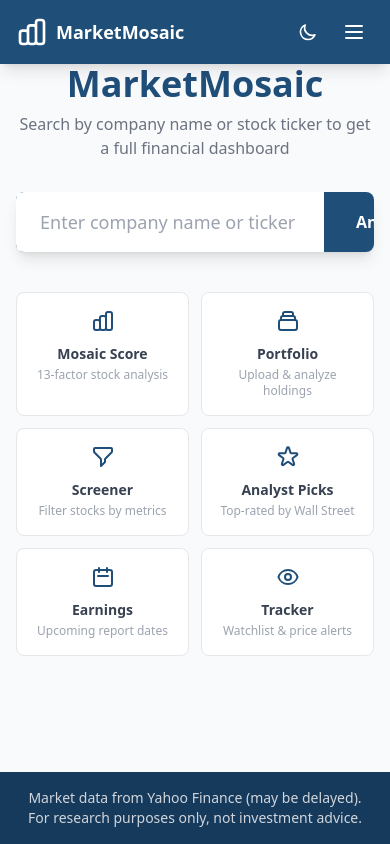
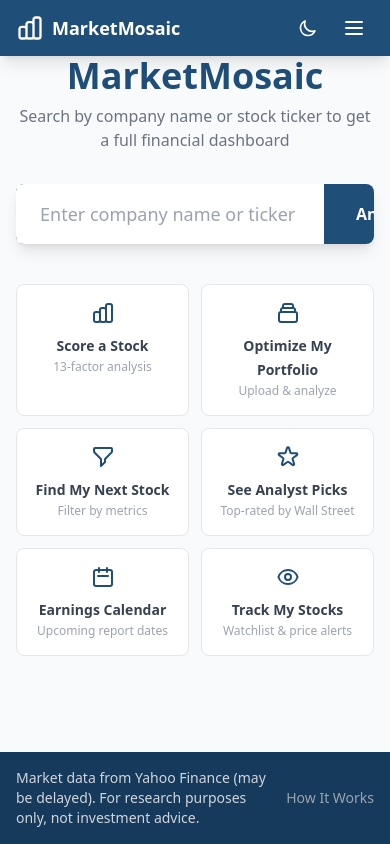
Before and after one commit to PaytonPrichard/Portfolio-Optimizer, a Flask app: page /search in a window 390 px wide. Run offline with Flask 3, Linux system fonts and the light colour scheme; some libraries are stand-ins or nearby versions.

Commit message:
Redesign nav with categorized dropdowns and personal sub-item labels
Replace flat 7-link nav bar with structured category dropdowns:
- Analysis: Score a Stock, Optimize My Portfolio
- Discover: Find My Next Stock, See Analyst Picks
- Monitor: Earnings Calendar, Track My Stocks

Home page now renders directly at / instead of redirecting to /score.
Info page moved to footer as "How It Works" link.
Mobile nav uses accordion pattern for categories.
Home page feature cards updated to match new naming.
Keyboard shortcuts overlay updated with category groupings.

```diff
--- a/routes/home.py
+++ b/routes/home.py
@@ -9,7 +9,7 @@ home_bp = Blueprint("home", __name__)
 
 @home_bp.route("/")
 def index():
-    return redirect(url_for("alpha.score_page"))
+    return render_template("home.html", query="", candidates=[], no_results=False)
 
 
 @home_bp.route("/search")
--- a/templates/base.html
+++ b/templates/base.html
@@ -35,60 +35,74 @@
 <body class="min-h-screen bg-gray-50 dark:bg-gray-900 flex flex-col transition-colors">
     <a href="#main-content" class="sr-only focus:not-sr-only focus:absolute focus:top-2 focus:left-2 focus:z-50 focus:bg-brand focus:text-white focus:px-4 focus:py-2 focus:rounded-lg focus:shadow-lg">Skip to content</a>
     <!-- Navigation -->
+    {% set nav_categories = [
+        ("Analysis", [
+            ("/score", "Score a Stock", ["/score"]),
+            ("/portfolio", "Optimize My Portfolio", ["/portfolio"]),
+        ]),
+        ("Discover", [
+            ("/screener", "Find My Next Stock", ["/screener"]),
+            ("/picks", "See Analyst Picks", ["/picks"]),
+        ]),
+        ("Monitor", [
+            ("/earnings", "Earnings Calendar", ["/earnings"]),
+            ("/tracker", "Track My Stocks", ["/tracker"]),
+        ]),
+    ] %}
     <nav class="bg-brand text-white shadow-lg dark:shadow-gray-900/50 sticky top-0 z-50">
         <div class="max-w-7xl mx-auto px-4 sm:px-6 lg:px-8">
-            <div class="flex items-center justify-between h-16">
+            <div class="flex items-center justify-between h-14">
+                <!-- Brand + Home -->
+                <div class="flex items-center gap-4">
                     <a href="/" class="flex items-center space-x-2">
-                    <svg class="w-8 h-8" fill="none" stroke="currentColor" viewBox="0 0 24 24">
+                        <svg class="w-7 h-7" fill="none" stroke="currentColor" viewBox="0 0 24 24">
                             <path stroke-linecap="round" stroke-linejoin="round" stroke-width="2" d="M9 19v-6a2 2 0 00-2-2H5a2 2 0 00-2 2v6a2 2 0 002 2h2a2 2 0 002-2zm0 0V9a2 2 0 012-2h2a2 2 0 012 2v10m-6 0a2 2 0 002 2h2a2 2 0 002-2m0 0V5a2 2 0 012-2h2a2 2 0 012 2v14a2 2 0 01-2 2h-2a2 2 0 01-2-2z"/>
                         </svg>
                         <span class="font-bold text-lg">MarketMosaic</span>
                     </a>
-                <!-- Desktop links -->
-                <div class="hidden sm:flex items-center space-x-1">
-                    {% set primary_nav = [
-                        ("/score", "Mosaic Score", ["/score"]),
-                        ("/portfolio", "Portfolio", ["/portfolio"]),
-                    ] %}
-                    {% set secondary_nav = [
-                        ("/screener", "Screener", ["/screener"]),
-                        ("/picks", "Picks", ["/picks"]),
-                        ("/earnings", "Earnings", ["/earnings"]),
-                        ("/tracker", "Tracker", ["/tracker"]),
-                        ("/info", "Info", ["/info"]),
-                    ] %}
-                    {% set nav_keys = ['1', '2', '3', '4', '5', '6', '7'] %}
-                    {# Primary nav — larger, bold, pill-styled #}
-                    {% for href, label, paths in primary_nav %}
+                    <span class="hidden sm:block h-5 w-px bg-white/20"></span>
+                    <a href="/" class="hidden sm:inline-flex items-center gap-1.5 text-sm font-semibold {{ 'text-white' if request.path == '/' else 'text-gray-300 hover:text-white' }} transition">
+                        <svg class="w-4 h-4" fill="none" stroke="currentColor" viewBox="0 0 24 24"><path stroke-linecap="round" stroke-linejoin="round" stroke-width="2" d="M3 12l2-2m0 0l7-7 7 7M5 10v10a1 1 0 001 1h3m10-11l2 2m-2-2v10a1 1 0 01-1 1h-3m-4 0h4"/></svg>
+                        Home
+                    </a>
+                </div>
+
+                <!-- Desktop: Category dropdowns -->
+                <div class="hidden sm:flex items-center gap-1">
+                    {% for cat_name, items in nav_categories %}
+                    {% set cat_active = request.path in items | map(attribute=2) | sum(start=[]) %}
+                    <div class="relative group">
+                        <button class="flex items-center gap-1 px-3 py-1.5 rounded-lg text-sm font-semibold transition {{ 'bg-white/20 text-white' if cat_active else 'text-gray-200 hover:bg-white/10 hover:text-white' }}" type="button">
+                            {{ cat_name }}
+                            <svg class="w-3.5 h-3.5 opacity-60 transition-transform group-hover:rotate-180" fill="none" stroke="currentColor" viewBox="0 0 24 24"><path stroke-linecap="round" stroke-linejoin="round" stroke-width="2" d="M19 9l-7 7-7-7"/></svg>
+                        </button>
+                        <!-- Dropdown -->
+                        <div class="absolute hidden group-hover:block top-full left-1/2 -translate-x-1/2 pt-2" style="min-width: 220px;">
+                            <div class="bg-white dark:bg-gray-800 rounded-lg shadow-xl border border-gray-200 dark:border-gray-700 py-1.5 overflow-hidden">
+                                {% for href, label, paths in items %}
                                 {% set is_active = request.path in paths %}
-                        <a href="{{ href }}" class="{{ 'bg-white/20 text-white shadow-sm' if is_active else 'text-gray-200 hover:bg-white/10 hover:text-white' }} px-3.5 py-1.5 rounded-lg text-[15px] font-bold transition" title="{{ label }} ({{ nav_keys[loop.index0] }})">
-                            <span class="hidden lg:inline-block text-[10px] font-mono opacity-50 mr-0.5 align-top">{{ nav_keys[loop.index0] }}</span>{{ label }}
+                                <a href="{{ href }}" class="flex items-center gap-3 px-4 py-2.5 text-sm transition {{ 'bg-brand-light dark:bg-brand/20 text-brand dark:text-blue-300 font-semibold' if is_active else 'text-gray-700 dark:text-gray-300 hover:bg-gray-50 dark:hover:bg-gray-700/50' }}">
+                                    <span class="font-medium">{{ label }}</span>
                                 </a>
                                 {% endfor %}
-                    {# Divider #}
-                    <span class="mx-2 h-5 w-px bg-white/20"></span>
-                    {# Secondary nav — medium weight #}
-                    {% for href, label, paths in secondary_nav %}
-                        {% set is_active = request.path in paths %}
-                        <a href="{{ href }}" class="{{ 'text-white font-semibold' if is_active else 'text-gray-300 hover:text-white' }} px-2.5 py-1.5 text-sm font-semibold transition" title="{{ label }} ({{ nav_keys[loop.index0 + 2] }})">
-                            <span class="hidden lg:inline-block text-[10px] font-mono opacity-40 mr-0.5 align-top">{{ nav_keys[loop.index0 + 2] }}</span>{{ label }}
-                        </a>
+                            </div>
+                        </div>
+                    </div>
                     {% endfor %}
-                    <!-- Dark mode toggle (desktop) -->
-                    <button id="theme-toggle" class="p-2 rounded-lg hover:bg-brand-dark transition" aria-label="Toggle dark mode" title="Toggle dark mode">
-                        <!-- Sun icon (shown in dark mode) -->
+
+                    <!-- Dark mode toggle -->
+                    <button id="theme-toggle" class="ml-2 p-2 rounded-lg hover:bg-brand-dark transition" aria-label="Toggle dark mode" title="Toggle dark mode">
                         <svg class="w-5 h-5 hidden dark:block" fill="none" stroke="currentColor" viewBox="0 0 24 24">
                             <path stroke-linecap="round" stroke-linejoin="round" stroke-width="2" d="M12 3v1m0 16v1m9-9h-1M4 12H3m15.364 6.364l-.707-.707M6.343 6.343l-.707-.707m12.728 0l-.707.707M6.343 17.657l-.707.707M16 12a4 4 0 11-8 0 4 4 0 018 0z"/>
                         </svg>
-                        <!-- Moon icon (shown in light mode) -->
                         <svg class="w-5 h-5 block dark:hidden" fill="none" stroke="currentColor" viewBox="0 0 24 24">
                             <path stroke-linecap="round" stroke-linejoin="round" stroke-width="2" d="M20.354 15.354A9 9 0 018.646 3.646 9.003 9.003 0 0012 21a9.003 9.003 0 008.354-5.646z"/>
                         </svg>
                     </button>
                 </div>
-                <!-- Mobile hamburger -->
+
+                <!-- Mobile: hamburger + dark mode -->
                 <div class="sm:hidden flex items-center gap-2">
-                    <!-- Dark mode toggle (mobile) -->
                     <button id="theme-toggle-mobile" class="p-2 rounded hover:bg-brand-dark transition" aria-label="Toggle dark mode">
                         <svg class="w-5 h-5 hidden dark:block" fill="none" stroke="currentColor" viewBox="0 0 24 24">
                             <path stroke-linecap="round" stroke-linejoin="round" stroke-width="2" d="M12 3v1m0 16v1m9-9h-1M4 12H3m15.364 6.364l-.707-.707M6.343 6.343l-.707-.707m12.728 0l-.707.707M6.343 17.657l-.707.707M16 12a4 4 0 11-8 0 4 4 0 018 0z"/>
@@ -105,16 +119,28 @@
                     </button>
                 </div>
             </div>
-            <!-- Mobile menu -->
-            <div id="nav-menu" class="sm:hidden hidden pb-3 space-y-1">
-                {% for href, label, paths in primary_nav %}
+
+            <!-- Mobile menu (accordion) -->
+            <div id="nav-menu" class="sm:hidden hidden pb-3">
+                <a href="/" class="flex items-center gap-2 px-3 py-2.5 rounded font-medium transition {{ 'bg-brand-dark' if request.path == '/' else 'hover:bg-brand-dark' }}">
+                    <svg class="w-4 h-4" fill="none" stroke="currentColor" viewBox="0 0 24 24"><path stroke-linecap="round" stroke-linejoin="round" stroke-width="2" d="M3 12l2-2m0 0l7-7 7 7M5 10v10a1 1 0 001 1h3m10-11l2 2m-2-2v10a1 1 0 01-1 1h-3m-4 0h4"/></svg>
+                    Home
+                </a>
+                <div class="border-t border-white/10 my-1.5"></div>
+                {% for cat_name, items in nav_categories %}
+                {% set cat_active = request.path in items | map(attribute=2) | sum(start=[]) %}
+                <div class="mobile-cat">
+                    <button class="mobile-cat-toggle w-full flex items-center justify-between px-3 py-2 rounded font-semibold text-sm uppercase tracking-wide transition {{ 'text-white' if cat_active else 'text-gray-300' }} hover:bg-brand-dark" type="button">
+                        {{ cat_name }}
+                        <svg class="w-4 h-4 transition-transform {{ 'rotate-180' if cat_active else '' }}" fill="none" stroke="currentColor" viewBox="0 0 24 24"><path stroke-linecap="round" stroke-linejoin="round" stroke-width="2" d="M19 9l-7 7-7-7"/></svg>
+                    </button>
+                    <div class="mobile-cat-items pl-4 space-y-0.5 {{ '' if cat_active else 'hidden' }}">
+                        {% for href, label, paths in items %}
                         {% set is_active = request.path in paths %}
-                    <a href="{{ href }}" class="block px-3 py-2 rounded transition font-medium {{ 'bg-brand-dark font-semibold' if is_active else 'hover:bg-brand-dark' }}">{{ label }}</a>
+                        <a href="{{ href }}" class="block px-3 py-2 rounded text-sm transition {{ 'bg-brand-dark text-white font-semibold' if is_active else 'text-gray-300 hover:bg-brand-dark hover:text-white' }}">{{ label }}</a>
                         {% endfor %}
-                <div class="border-t border-white/10 my-1"></div>
-                {% for href, label, paths in secondary_nav %}
-                    {% set is_active = request.path in paths %}
-                    <a href="{{ href }}" class="block px-3 py-2 rounded transition text-sm text-gray-300 {{ 'bg-brand-dark font-semibold text-white' if is_active else 'hover:bg-brand-dark' }}">{{ label }}</a>
+                    </div>
+                </div>
                 {% endfor %}
             </div>
         </div>
@@ -125,6 +151,16 @@
             var menu = document.getElementById('nav-menu');
             menu.classList.toggle('hidden');
             this.setAttribute('aria-expanded', !menu.classList.contains('hidden'));
+        });
+
+        // Mobile category accordion
+        document.querySelectorAll('.mobile-cat-toggle').forEach(function(btn) {
+            btn.addEventListener('click', function() {
+                var items = this.nextElementSibling;
+                var chevron = this.querySelector('svg');
+                items.classList.toggle('hidden');
+                chevron.classList.toggle('rotate-180');
+            });
         });
 
         // Dark mode toggle
@@ -156,8 +192,9 @@
 
     <!-- Footer -->
     <footer class="bg-brand-dark text-gray-300 text-sm py-4">
-        <div class="max-w-7xl mx-auto px-4 text-center">
-            Market data from Yahoo Finance (may be delayed). For research purposes only, not investment advice.
+        <div class="max-w-7xl mx-auto px-4 flex items-center justify-center gap-4">
+            <span>Market data from Yahoo Finance (may be delayed). For research purposes only, not investment advice.</span>
+            <a href="/info" class="text-gray-400 hover:text-white transition whitespace-nowrap">How It Works</a>
         </div>
     </footer>
 
@@ -171,7 +208,6 @@
             '4': '/picks',
             '5': '/earnings',
             '6': '/tracker',
-            '7': '/info',
         };
 
         // Help overlay
@@ -187,14 +223,15 @@
                     '</button>' +
                 '</div>' +
                 '<div class="space-y-1 text-sm">' +
-                    '<p class="text-xs font-semibold text-gray-500 dark:text-gray-400 uppercase tracking-wide mb-2">Navigation</p>' +
-                    '<div class="flex justify-between py-1"><span class="text-gray-600 dark:text-gray-400">Mosaic Score</span><kbd class="px-2 py-0.5 rounded bg-gray-100 dark:bg-gray-700 text-gray-800 dark:text-gray-200 text-xs font-mono font-bold">1</kbd></div>' +
-                    '<div class="flex justify-between py-1"><span class="text-gray-600 dark:text-gray-400">Portfolio</span><kbd class="px-2 py-0.5 rounded bg-gray-100 dark:bg-gray-700 text-gray-800 dark:text-gray-200 text-xs font-mono font-bold">2</kbd></div>' +
-                    '<div class="flex justify-between py-1"><span class="text-gray-600 dark:text-gray-400">Screener</span><kbd class="px-2 py-0.5 rounded bg-gray-100 dark:bg-gray-700 text-gray-800 dark:text-gray-200 text-xs font-mono font-bold">3</kbd></div>' +
-                    '<div class="flex justify-between py-1"><span class="text-gray-600 dark:text-gray-400">Picks</span><kbd class="px-2 py-0.5 rounded bg-gray-100 dark:bg-gray-700 text-gray-800 dark:text-gray-200 text-xs font-mono font-bold">4</kbd></div>' +
-                    '<div class="flex justify-between py-1"><span class="text-gray-600 dark:text-gray-400">Earnings</span><kbd class="px-2 py-0.5 rounded bg-gray-100 dark:bg-gray-700 text-gray-800 dark:text-gray-200 text-xs font-mono font-bold">5</kbd></div>' +
-                    '<div class="flex justify-between py-1"><span class="text-gray-600 dark:text-gray-400">Tracker</span><kbd class="px-2 py-0.5 rounded bg-gray-100 dark:bg-gray-700 text-gray-800 dark:text-gray-200 text-xs font-mono font-bold">6</kbd></div>' +
-                    '<div class="flex justify-between py-1"><span class="text-gray-600 dark:text-gray-400">Info</span><kbd class="px-2 py-0.5 rounded bg-gray-100 dark:bg-gray-700 text-gray-800 dark:text-gray-200 text-xs font-mono font-bold">7</kbd></div>' +
+                    '<p class="text-xs font-semibold text-gray-500 dark:text-gray-400 uppercase tracking-wide mb-2">Analysis</p>' +
+                    '<div class="flex justify-between py-1"><span class="text-gray-600 dark:text-gray-400">Score a Stock</span><kbd class="px-2 py-0.5 rounded bg-gray-100 dark:bg-gray-700 text-gray-800 dark:text-gray-200 text-xs font-mono font-bold">1</kbd></div>' +
+                    '<div class="flex justify-between py-1"><span class="text-gray-600 dark:text-gray-400">Optimize My Portfolio</span><kbd class="px-2 py-0.5 rounded bg-gray-100 dark:bg-gray-700 text-gray-800 dark:text-gray-200 text-xs font-mono font-bold">2</kbd></div>' +
+                    '<p class="text-xs font-semibold text-gray-500 dark:text-gray-400 uppercase tracking-wide mt-2 mb-2">Discover</p>' +
+                    '<div class="flex justify-between py-1"><span class="text-gray-600 dark:text-gray-400">Find My Next Stock</span><kbd class="px-2 py-0.5 rounded bg-gray-100 dark:bg-gray-700 text-gray-800 dark:text-gray-200 text-xs font-mono font-bold">3</kbd></div>' +
+                    '<div class="flex justify-between py-1"><span class="text-gray-600 dark:text-gray-400">See Analyst Picks</span><kbd class="px-2 py-0.5 rounded bg-gray-100 dark:bg-gray-700 text-gray-800 dark:text-gray-200 text-xs font-mono font-bold">4</kbd></div>' +
+                    '<p class="text-xs font-semibold text-gray-500 dark:text-gray-400 uppercase tracking-wide mt-2 mb-2">Monitor</p>' +
+                    '<div class="flex justify-between py-1"><span class="text-gray-600 dark:text-gray-400">Earnings Calendar</span><kbd class="px-2 py-0.5 rounded bg-gray-100 dark:bg-gray-700 text-gray-800 dark:text-gray-200 text-xs font-mono font-bold">5</kbd></div>' +
+                    '<div class="flex justify-between py-1"><span class="text-gray-600 dark:text-gray-400">Track My Stocks</span><kbd class="px-2 py-0.5 rounded bg-gray-100 dark:bg-gray-700 text-gray-800 dark:text-gray-200 text-xs font-mono font-bold">6</kbd></div>' +
                     '<div class="border-t border-gray-200 dark:border-gray-700 my-2"></div>' +
                     '<p class="text-xs font-semibold text-gray-500 dark:text-gray-400 uppercase tracking-wide mb-2">Global</p>' +
                     '<div class="flex justify-between py-1"><span class="text-gray-600 dark:text-gray-400">Toggle dark mode</span><kbd class="px-2 py-0.5 rounded bg-gray-100 dark:bg-gray-700 text-gray-800 dark:text-gray-200 text-xs font-mono font-bold">D</kbd></div>' +
--- a/templates/home.html
+++ b/templates/home.html
@@ -44,32 +44,32 @@
     <div class="w-full max-w-2xl mt-10 grid grid-cols-2 sm:grid-cols-3 gap-3">
         <a href="/score" class="group bg-white dark:bg-gray-800 rounded-lg border border-gray-200 dark:border-gray-700 p-4 hover:border-brand dark:hover:border-blue-400 hover:shadow-md transition text-center">
             <svg class="w-6 h-6 mx-auto mb-2 text-brand dark:text-blue-300" fill="none" stroke="currentColor" viewBox="0 0 24 24"><path stroke-linecap="round" stroke-linejoin="round" stroke-width="2" d="M9 19v-6a2 2 0 00-2-2H5a2 2 0 00-2 2v6a2 2 0 002 2h2a2 2 0 002-2zm0 0V9a2 2 0 012-2h2a2 2 0 012 2v10m-6 0a2 2 0 002 2h2a2 2 0 002-2m0 0V5a2 2 0 012-2h2a2 2 0 012 2v14a2 2 0 01-2 2h-2a2 2 0 01-2-2z"/></svg>
-            <span class="text-sm font-semibold text-gray-700 dark:text-gray-200 group-hover:text-brand dark:group-hover:text-blue-300">Mosaic Score</span>
-            <p class="text-xs text-gray-400 dark:text-gray-400 mt-0.5">13-factor stock analysis</p>
+            <span class="text-sm font-semibold text-gray-700 dark:text-gray-200 group-hover:text-brand dark:group-hover:text-blue-300">Score a Stock</span>
+            <p class="text-xs text-gray-400 dark:text-gray-400 mt-0.5">13-factor analysis</p>
         </a>
         <a href="/portfolio" class="group bg-white dark:bg-gray-800 rounded-lg border border-gray-200 dark:border-gray-700 p-4 hover:border-brand dark:hover:border-blue-400 hover:shadow-md transition text-center">
             <svg class="w-6 h-6 mx-auto mb-2 text-brand dark:text-blue-300" fill="none" stroke="currentColor" viewBox="0 0 24 24"><path stroke-linecap="round" stroke-linejoin="round" stroke-width="2" d="M19 11H5m14 0a2 2 0 012 2v6a2 2 0 01-2 2H5a2 2 0 01-2-2v-6a2 2 0 012-2m14 0V9a2 2 0 00-2-2M5 11V9a2 2 0 012-2m0 0V5a2 2 0 012-2h6a2 2 0 012 2v2M7 7h10"/></svg>
-            <span class="text-sm font-semibold text-gray-700 dark:text-gray-200 group-hover:text-brand dark:group-hover:text-blue-300">Portfolio</span>
-            <p class="text-xs text-gray-400 dark:text-gray-400 mt-0.5">Upload & analyze holdings</p>
+            <span class="text-sm font-semibold text-gray-700 dark:text-gray-200 group-hover:text-brand dark:group-hover:text-blue-300">Optimize My Portfolio</span>
+            <p class="text-xs text-gray-400 dark:text-gray-400 mt-0.5">Upload & analyze</p>
         </a>
         <a href="/screener" class="group bg-white dark:bg-gray-800 rounded-lg border border-gray-200 dark:border-gray-700 p-4 hover:border-brand dark:hover:border-blue-400 hover:shadow-md transition text-center">
             <svg class="w-6 h-6 mx-auto mb-2 text-brand dark:text-blue-300" fill="none" stroke="currentColor" viewBox="0 0 24 24"><path stroke-linecap="round" stroke-linejoin="round" stroke-width="2" d="M3 4a1 1 0 011-1h16a1 1 0 011 1v2.586a1 1 0 01-.293.707l-6.414 6.414a1 1 0 00-.293.707V17l-4 4v-6.586a1 1 0 00-.293-.707L3.293 7.293A1 1 0 013 6.586V4z"/></svg>
-            <span class="text-sm font-semibold text-gray-700 dark:text-gray-200 group-hover:text-brand dark:group-hover:text-blue-300">Screener</span>
-            <p class="text-xs text-gray-400 dark:text-gray-400 mt-0.5">Filter stocks by metrics</p>
+            <span class="text-sm font-semibold text-gray-700 dark:text-gray-200 group-hover:text-brand dark:group-hover:text-blue-300">Find My Next Stock</span>
+            <p class="text-xs text-gray-400 dark:text-gray-400 mt-0.5">Filter by metrics</p>
         </a>
         <a href="/picks" class="group bg-white dark:bg-gray-800 rounded-lg border border-gray-200 dark:border-gray-700 p-4 hover:border-brand dark:hover:border-blue-400 hover:shadow-md transition text-center">
             <svg class="w-6 h-6 mx-auto mb-2 text-brand dark:text-blue-300" fill="none" stroke="currentColor" viewBox="0 0 24 24"><path stroke-linecap="round" stroke-linejoin="round" stroke-width="2" d="M11.049 2.927c.3-.921 1.603-.921 1.902 0l1.519 4.674a1 1 0 00.95.69h4.915c.969 0 1.371 1.24.588 1.81l-3.976 2.888a1 1 0 00-.363 1.118l1.518 4.674c.3.922-.755 1.688-1.538 1.118l-3.976-2.888a1 1 0 00-1.176 0l-3.976 2.888c-.783.57-1.838-.197-1.538-1.118l1.518-4.674a1 1 0 00-.363-1.118l-3.976-2.888c-.784-.57-.38-1.81.588-1.81h4.914a1 1 0 00.951-.69l1.519-4.674z"/></svg>
-            <span class="text-sm font-semibold text-gray-700 dark:text-gray-200 group-hover:text-brand dark:group-hover:text-blue-300">Analyst Picks</span>
+            <span class="text-sm font-semibold text-gray-700 dark:text-gray-200 group-hover:text-brand dark:group-hover:text-blue-300">See Analyst Picks</span>
             <p class="text-xs text-gray-400 dark:text-gray-400 mt-0.5">Top-rated by Wall Street</p>
         </a>
         <a href="/earnings" class="group bg-white dark:bg-gray-800 rounded-lg border border-gray-200 dark:border-gray-700 p-4 hover:border-brand dark:hover:border-blue-400 hover:shadow-md transition text-center">
             <svg class="w-6 h-6 mx-auto mb-2 text-brand dark:text-blue-300" fill="none" stroke="currentColor" viewBox="0 0 24 24"><path stroke-linecap="round" stroke-linejoin="round" stroke-width="2" d="M8 7V3m8 4V3m-9 8h10M5 21h14a2 2 0 002-2V7a2 2 0 00-2-2H5a2 2 0 00-2 2v12a2 2 0 002 2z"/></svg>
-            <span class="text-sm font-semibold text-gray-700 dark:text-gray-200 group-hover:text-brand dark:group-hover:text-blue-300">Earnings</span>
+            <span class="text-sm font-semibold text-gray-700 dark:text-gray-200 group-hover:text-brand dark:group-hover:text-blue-300">Earnings Calendar</span>
             <p class="text-xs text-gray-400 dark:text-gray-400 mt-0.5">Upcoming report dates</p>
         </a>
         <a href="/tracker" class="group bg-white dark:bg-gray-800 rounded-lg border border-gray-200 dark:border-gray-700 p-4 hover:border-brand dark:hover:border-blue-400 hover:shadow-md transition text-center">
             <svg class="w-6 h-6 mx-auto mb-2 text-brand dark:text-blue-300" fill="none" stroke="currentColor" viewBox="0 0 24 24"><path stroke-linecap="round" stroke-linejoin="round" stroke-width="2" d="M15 12a3 3 0 11-6 0 3 3 0 016 0z"/><path stroke-linecap="round" stroke-linejoin="round" stroke-width="2" d="M2.458 12C3.732 7.943 7.523 5 12 5c4.478 0 8.268 2.943 9.542 7-1.274 4.057-5.064 7-9.542 7-4.477 0-8.268-2.943-9.542-7z"/></svg>
-            <span class="text-sm font-semibold text-gray-700 dark:text-gray-200 group-hover:text-brand dark:group-hover:text-blue-300">Tracker</span>
+            <span class="text-sm font-semibold text-gray-700 dark:text-gray-200 group-hover:text-brand dark:group-hover:text-blue-300">Track My Stocks</span>
             <p class="text-xs text-gray-400 dark:text-gray-400 mt-0.5">Watchlist & price alerts</p>
         </a>
     </div>
```
Lines whose indentation alone changed are shown as unchanged.
